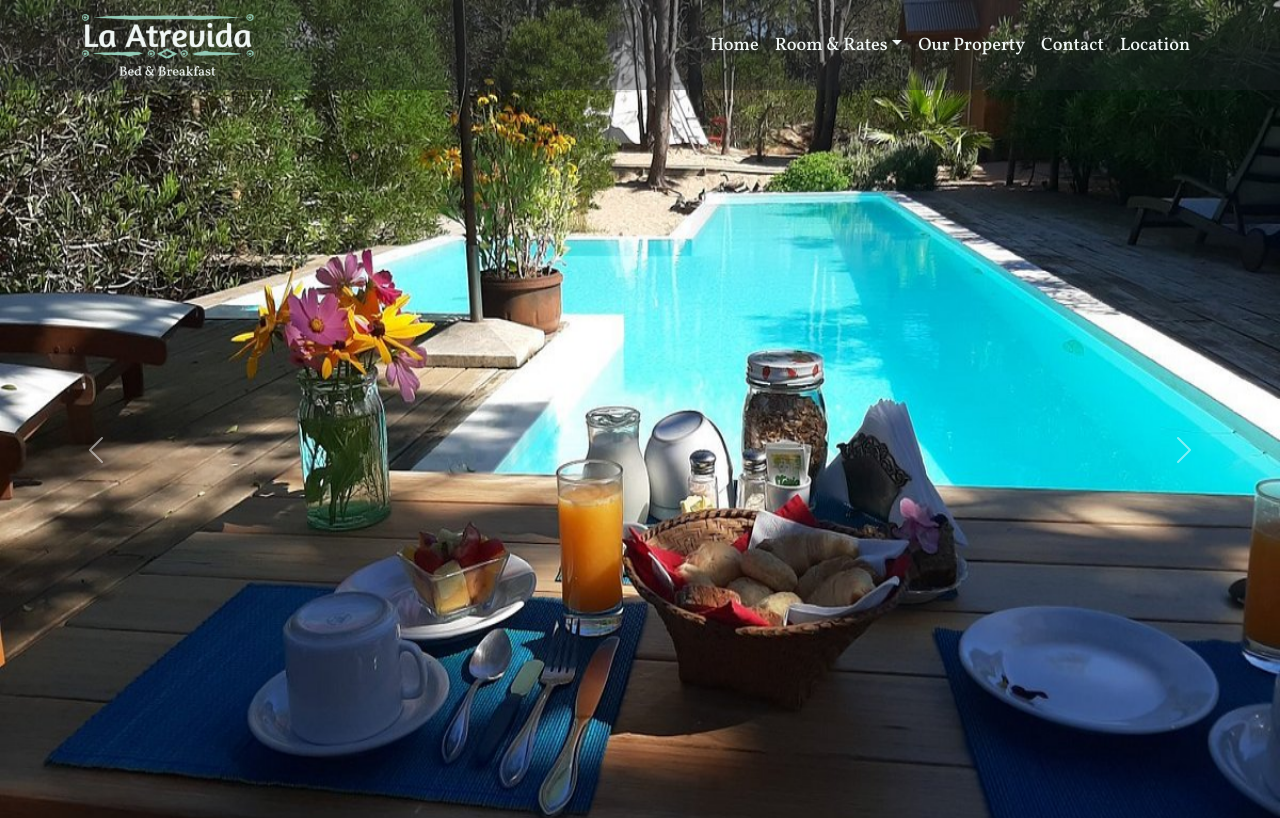
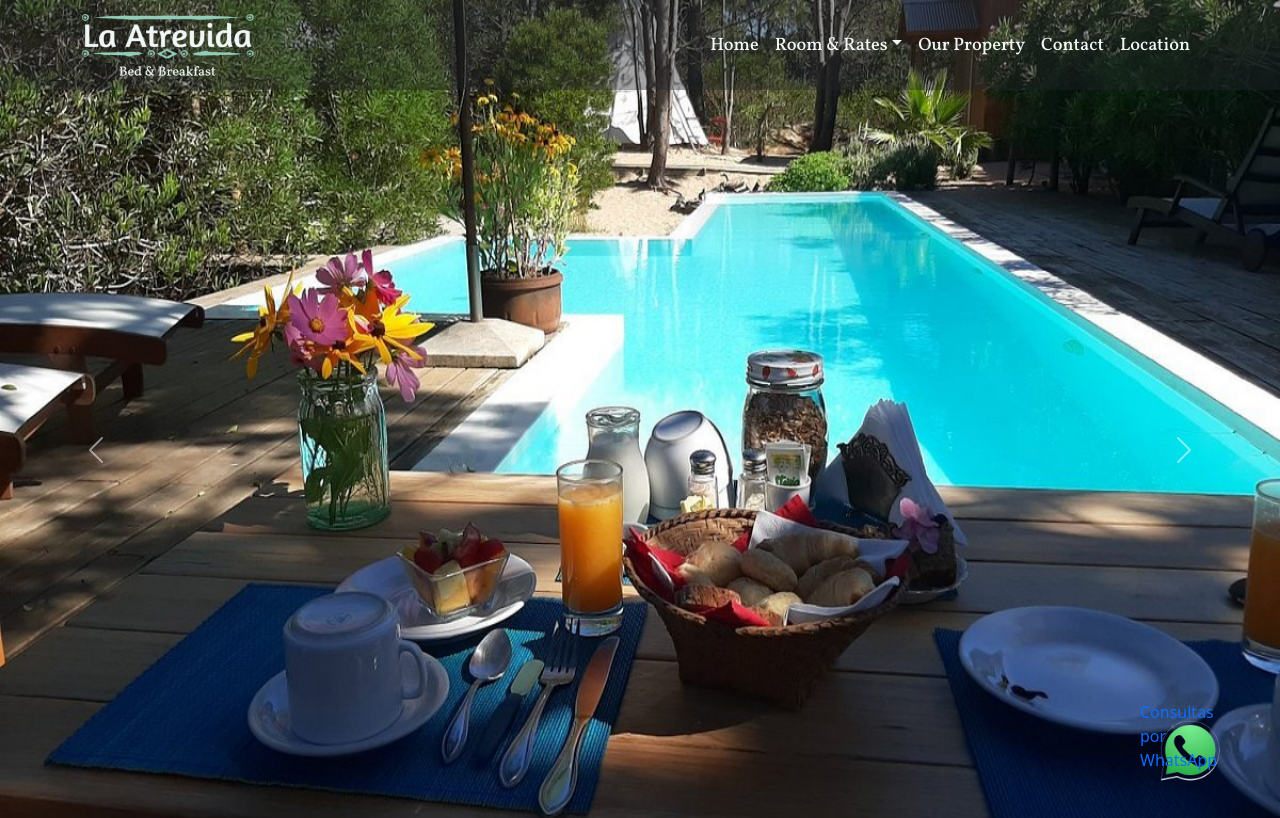
Before and after one commit to germanl8/Proyecto-la_atrevida, a React (Create React App) app: page / in a window 1280 px wide. Shown: the top 818 px of the page. Built offline with nearby package versions, Linux system fonts and the light colour scheme.

Commit message:
slide 0.1 / wapp_link

```diff
--- a/src/components/Slide.jsx
+++ b/src/components/Slide.jsx
@@ -4,6 +4,8 @@ import Portada2 from "../img/portada2.jpg";
 import Portada3 from "../img/portada3.jpg";
 import Portada4 from "../img/portada4.jpg";
 import Carousel from 'react-bootstrap/Carousel';
+import Wapp from '../img/wapp.png';
+import { Nav } from "react-bootstrap";
 
 const Slide = () => {
 
@@ -11,7 +13,7 @@ const Slide = () => {
 
     return (
 
-        <div>
+        <div id="container-carousel">
             <Carousel fade>
                 <Carousel.Item>
                     <img
@@ -29,6 +31,13 @@ const Slide = () => {
                     />
                 </Carousel.Item>
             </Carousel>
+            <div id="container-wapp_link">
+            <Nav.Link className="wapp_link" href="https://wa.me/59899840548">
+                <img className="wapp_link" src={Wapp} href="https://wa.me/59899840548"/>
+                <p className="wapp_link">Consultas por WhatsApp</p>
+            </Nav.Link>
+            </div>
+
 
             <div id="contenido_web2" className="mx-auto"></div>
             <div id="contenido_web3" className="mx-auto"></div>
--- a/src/css/Slide.css
+++ b/src/css/Slide.css
@@ -19,3 +19,22 @@ body{
     margin: auto;
 
 }
+
+.wapp_link{
+    width: 100px;
+    height: 100px;
+    position: absolute;
+    right: 20px;
+    top: 350px;
+    z-index: 1;
+    display:block;
+}
+
+#container-carousel{
+    position: relative;
+}
+
+
+#container-wapp_link{
+    background: transparent !important;
+}
```
Also changed, not shown: src/img/wapp.png (added).
